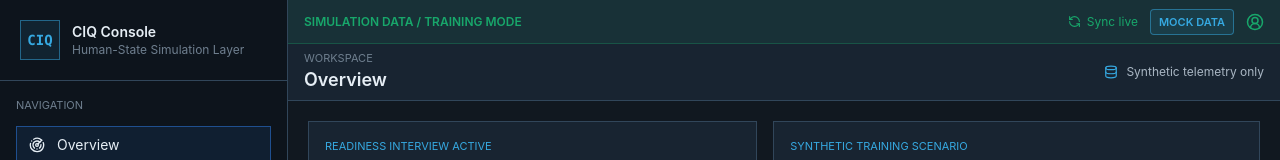
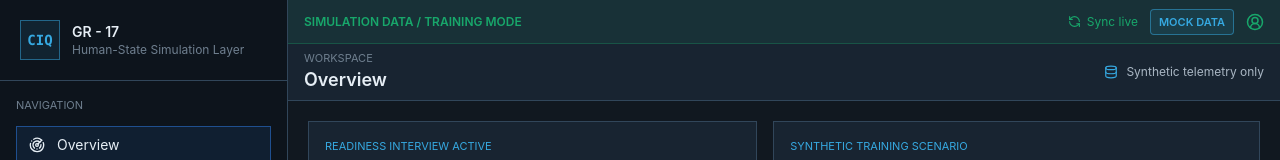
Before and after one commit to NipuniThakshila2000/CIQ-Console, a React (Vite) app: page / in a window 1280 px wide. Shown: the top 160 px of the page. Built offline with nearby package versions, Linux system fonts and the light colour scheme.

Commit message:
Rename program to GR-17

```diff
--- a/index.html
+++ b/index.html
@@ -3,7 +3,7 @@
   <head>
     <meta charset="UTF-8" />
     <meta name="viewport" content="width=device-width, initial-scale=1.0" />
-    <title>CIQ Wargaming Readiness Console</title>
+    <title>GR - 17</title>
   </head>
   <body>
     <div id="root"></div>
--- a/package.json
+++ b/package.json
@@ -1,5 +1,5 @@
 {
-  "name": "ciq-wargaming-readiness-console",
+  "name": "gr-17",
   "version": "0.1.0",
   "private": true,
   "type": "module",
--- a/src/components/layout/Sidebar.tsx
+++ b/src/components/layout/Sidebar.tsx
@@ -20,7 +20,7 @@ export function Sidebar({ activePage, onNavigate }: { activePage: PageKey; onNav
         <div className="flex items-center gap-3">
           <div className="flex h-10 w-10 items-center justify-center border border-ciq-cyan/50 bg-ciq-cyan/10 font-mono text-sm font-bold text-ciq-cyan">CIQ</div>
           <div>
-            <div className="text-sm font-semibold text-text-primary">CIQ Console</div>
+            <div className="text-sm font-semibold text-text-primary">GR - 17</div>
             <div className="text-xs text-text-muted">{exercise.workspaceLabel}</div>
           </div>
         </div>
```
Also changed, not shown: 1 other file (tests, documents, lock files or other folders).
